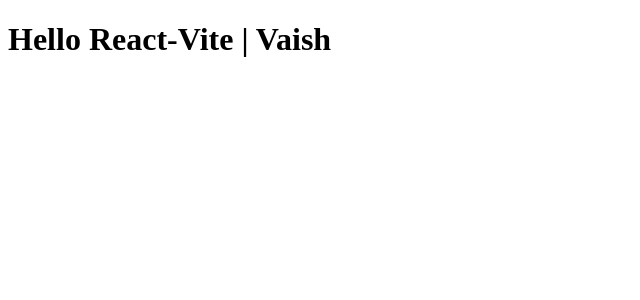
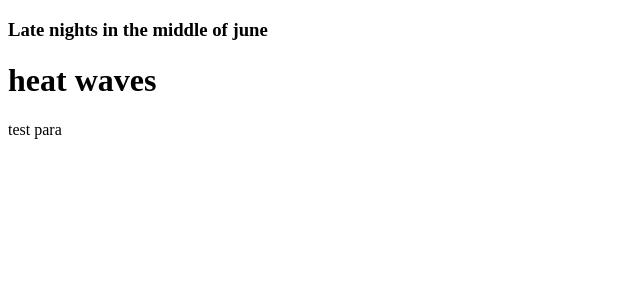
Before and after one commit to thevaishndra/reactjs-learn, a React (Vite) app in the folder react-vite/: page / in a window 1280 px wide. Shown: the top 300 px of the page, without its empty margins (0-640 px from the left). Built offline with nearby package versions, Linux system fonts and the light colour scheme.

Commit message:
strict-rules

```diff
--- a/react-vite/src/App.jsx
+++ b/react-vite/src/App.jsx
@@ -1,10 +1,16 @@
 
+
+import June from "./june"
 
 function App() {
 
 
   return (
-    <h1>Hello React-Vite | Vaish</h1>
+    <>
+    <June/>
+    <h1>heat waves</h1>
+    <p>test para</p>
+    </>
   )
 }
 
--- /dev/null
+++ b/react-vite/src/june.jsx
@@ -0,0 +1,6 @@
+function June(){
+    return(
+        <h3>Late nights in the middle of june</h3>
+    )
+}
+export default June
```
